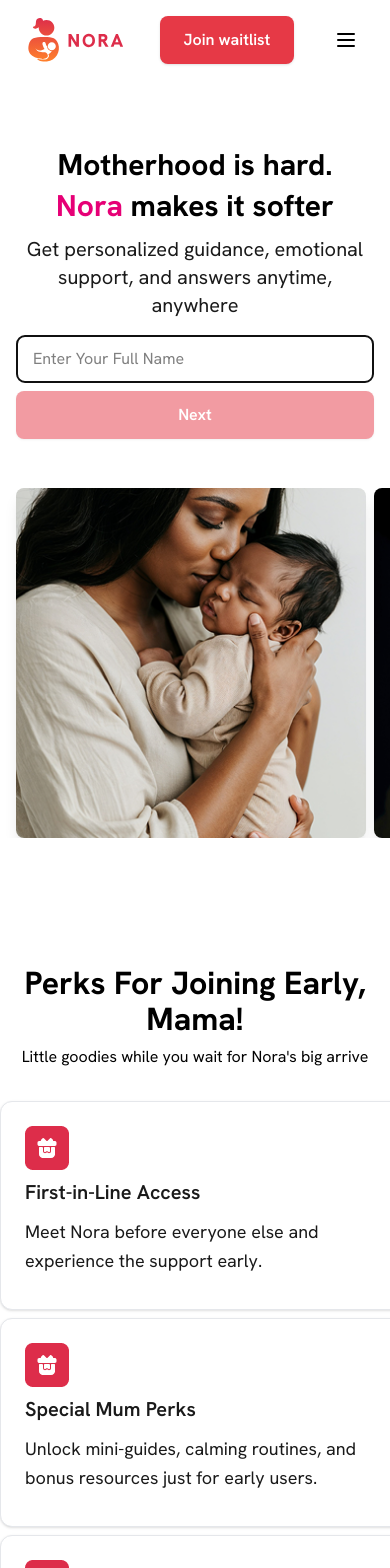
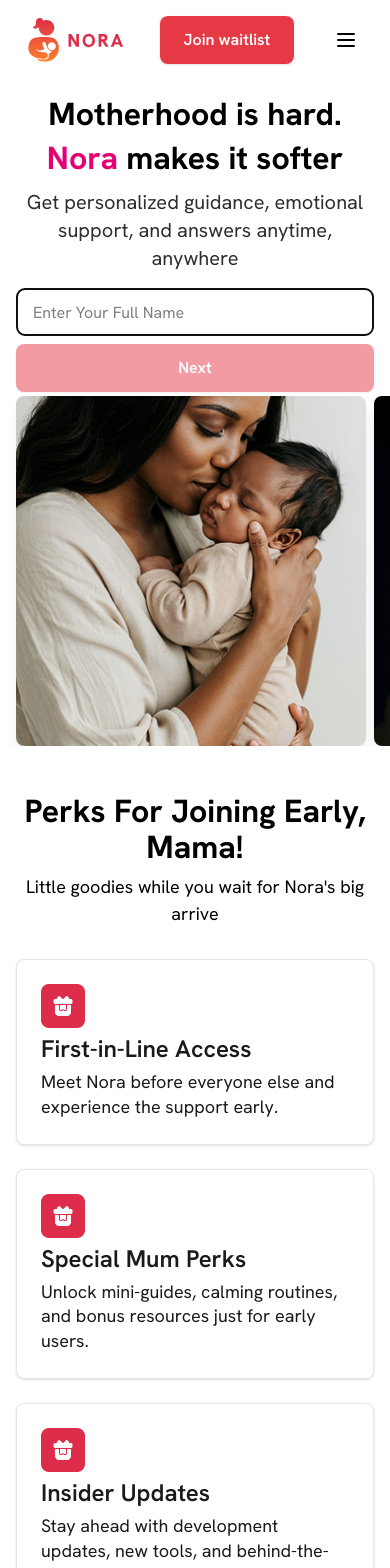
Before and after one commit to A-zook/mum-mentor-FE-azi-pu, a Next.js app: page /waitlist in a window 390 px wide. Shown: the top 1568 px of the page. Built offline with nearby package versions, Linux system fonts and the light colour scheme.

Commit message:
fix: tablet and mobile reponsiveness

```diff
--- a/components/UI/PerkCard.tsx
+++ b/components/UI/PerkCard.tsx
@@ -7,10 +7,9 @@
 
 export default function PerkCard({ title, description }: PerkCardProps) {
   return (
-    <div className="flex h-[209px] w-[408px] flex-col items-start gap-1.5 rounded-xl border border-gray-200 bg-white p-6 shadow-sm lg:h-[249px] lg:w-[396px]">
-      <div className="flex h-[153px] w-[352px] flex-col gap-2">
+    <div className="flex w-full flex-col items-start gap-1.5 rounded-lg border-[0.5px] border-gray-200 bg-white p-6 shadow-sm md:gap-2 md:rounded-xl md:border lg:h-[249px]">
+      <div className="flex w-full flex-col gap-1.5">
         {/* Icon */}
-
         <Image
           src="/assets/icons/gift-icon.png"
           alt="Gift Icon"
@@ -19,12 +18,12 @@
         />
 
         {/* Title */}
-        <h3 className="lg:text-body-large h-[31px] w-[211px] text-xl font-semibold text-[#1A1A1A]">
+        <h3 className="text-body-large leading-tight font-semibold text-[#1A1A1A] lg:text-2xl">
           {title}
         </h3>
 
         {/* Description */}
-        <p className="text-body-regular h-[52px] w-[348px] leading-relaxed text-[#1A1A1A] lg:text-[20px]">
+        <p className="text-body-regular leading-snug text-[#1A1A1A] lg:text-lg lg:leading-relaxed">
           {description}
         </p>
       </div>
--- a/module/waitlist/HeroSection.tsx
+++ b/module/waitlist/HeroSection.tsx
@@ -46,16 +46,16 @@
 
   return (
     <div
-      className="mt-16 flex w-full items-center justify-center px-4"
+      className="mt-3 lg:mt-16 flex w-full items-center justify-center px-4"
       id="join-waitlist"
     >
       <div className="flex h-[280px] w-[408px] flex-col items-center gap-4 text-center md:h-[340px] md:w-[713px] md:gap-6">
         <div className="flex flex-col gap-2 md:gap-6">
-          <h1 className="text-3xl leading-snug font-bold md:text-5xl md:leading-tight">
+          <h1 className="text-[32px] leading-snug font-bold md:text-heading1 md:leading-tight">
             Motherhood is hard. <br />
             <span className="text-pink-600">Nora</span> makes it softer
           </h1>
-          <p className="mx-auto max-w-full text-xl text-[#1A1A1A] md:max-w-[600px]">
+          <p className="mx-auto max-w-full text-xl md:text-body-large  text-[#2E2E2E] md:max-w-[600px]">
             Get personalized guidance, emotional support, and answers anytime,
             anywhere
           </p>
--- a/module/waitlist/ImageGallery.tsx
+++ b/module/waitlist/ImageGallery.tsx
@@ -12,7 +12,7 @@
 
 export const ImageGallery: NextPage = () => {
   return (
-    <section className="flex w-full justify-center overflow-hidden py-16">
+    <section className="flex w-full justify-center overflow-hidden py-6">
       <div
         className="flex gap-2 overflow-x-auto px-4"
         style={{
@@ -26,9 +26,9 @@
             key={index}
             initial={{ opacity: 0, y: 50 }}
             whileInView={{ opacity: 1, y: 0 }}
-            transition={{ duration: 0.6, delay: index * 0.2 }}
-            viewport={{ once: true }}
-            className="h-[350px] w-[350px] shrink-0 overflow-hidden rounded-lg shadow-lg sm:h-[505px] sm:w-[355px]"
+            transition={{ duration: 0.6 }}
+            viewport={{ once: true, margin: "0px 0px -100px 0px" }}
+            className="h-[350px] w-[350px] shrink-0 overflow-hidden rounded-lg shadow-lg md:h-[422px] md:w-[297px] md:rounded-[6.68px] lg:h-[505px] lg:w-[355px]"
           >
             <Image
               src={src}
--- a/module/waitlist/PerkSection.tsx
+++ b/module/waitlist/PerkSection.tsx
@@ -21,17 +21,17 @@
 
 export const PerksSection: NextPage = () => {
   return (
-    <section className="flex w-full justify-center py-16">
-      <div className="flex w-[408px] flex-col items-center gap-8 lg:w-[1240px]">
-        <div className="flex w-full flex-col items-center gap-2 lg:w-[804px] lg:gap-4">
-          <h2 className="text-center text-4xl font-bold lg:text-[40px]">
+    <section className="flex w-full justify-center overflow-hidden px-4 py-6">
+      <div className="flex w-full max-w-[408px] flex-col items-center gap-8 md:max-w-[976px] lg:max-w-[1240px]">
+        <div className="flex w-full flex-col items-center gap-2 lg:max-w-[804px] lg:gap-4">
+          <h2 className="lg:text-heading2 text-center text-4xl font-bold">
             Perks For Joining Early, Mama!
           </h2>
-          <p className="text-body regular text-center lg:w-[552px] lg:text-2xl">
+          <p className="text-body-regular text-center lg:max-w-[552px] lg:text-2xl">
             Little goodies while you wait for Nora&apos;s big arrive
           </p>
         </div>
-        <div className="grid w-full grid-cols-1 gap-2 lg:w-full lg:grid-cols-3 lg:gap-8">
+        <div className="grid w-full grid-cols-1 gap-6 md:grid-cols-3 md:gap-[26px]">
           {perks.map((perk, index) => (
             <PerkCard
               key={index}
```
